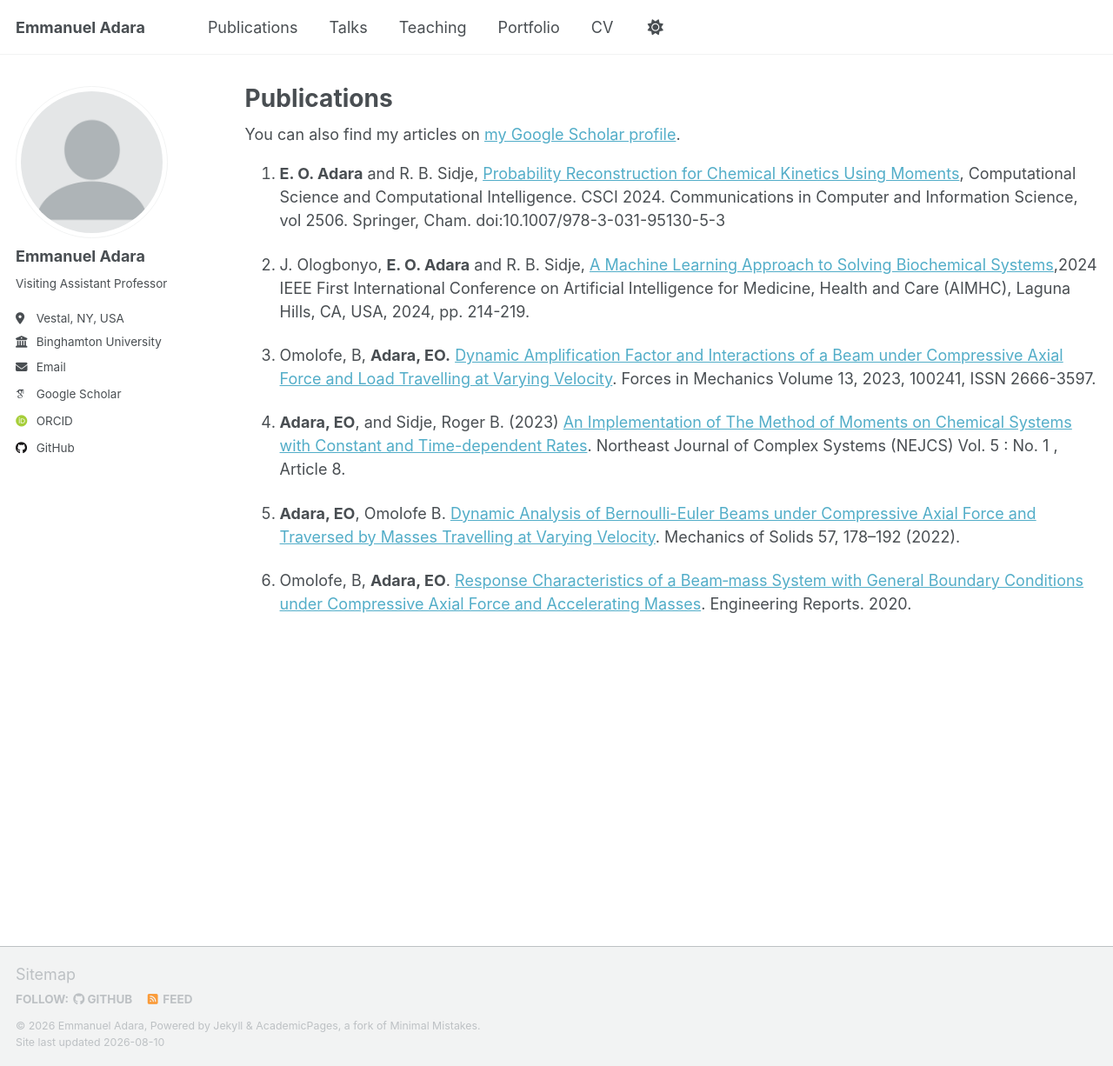
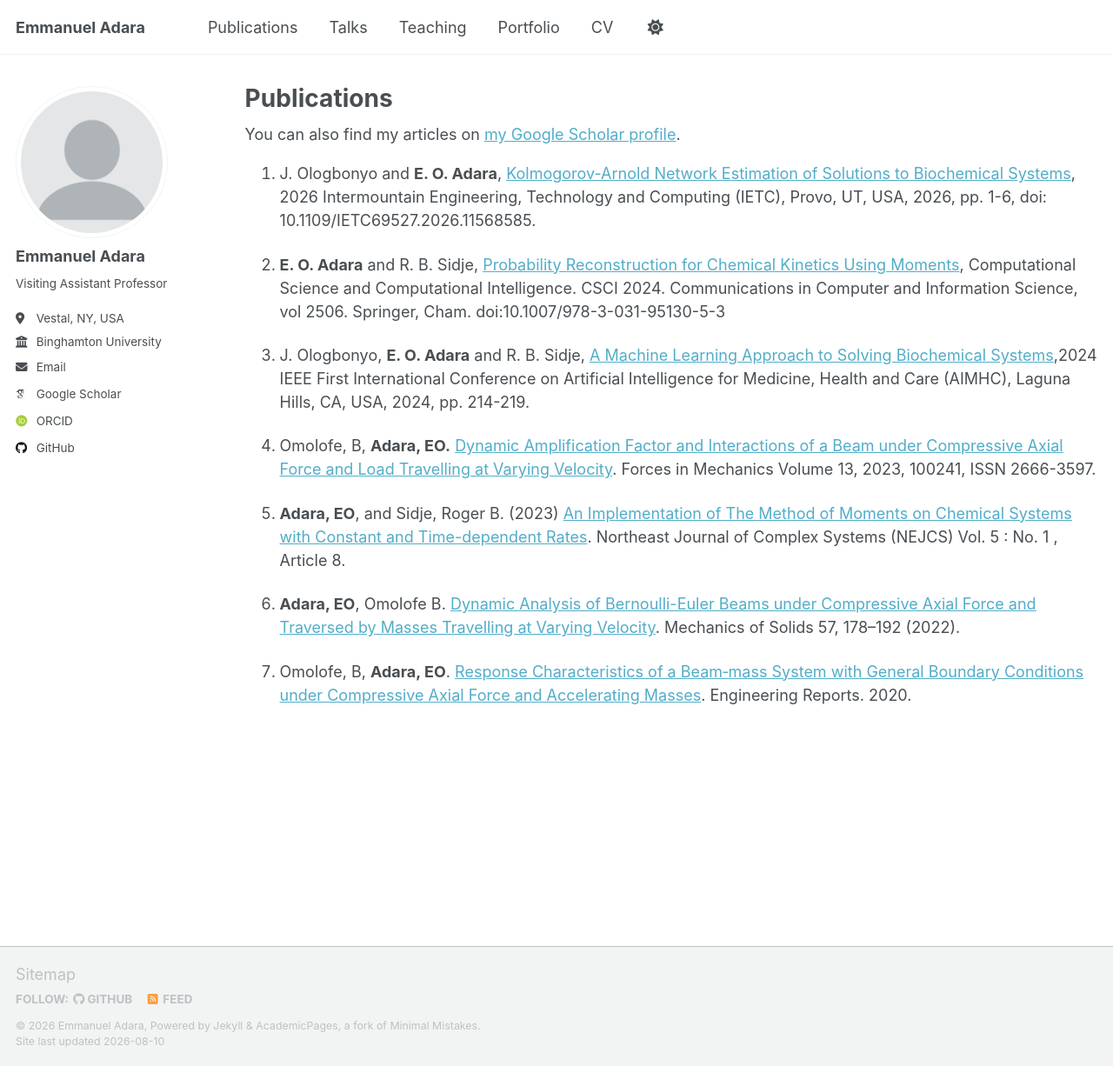
Before and after one commit to EmmanuelAdara/EmmanuelAdara.github.io, a Jekyll site: the page built from _pages/publications.md, in a window 1280 px wide and 1226 px high. Shown: the whole window at 87% size. Built offline with Jekyll 4.4.1, drawn with Linux system fonts in a browser that asks for light colours; some web fonts are replaced; a script that is not in the unit is left out.

Commit message:
Update publications.md

```diff
--- a/_pages/publications.md
+++ b/_pages/publications.md
@@ -9,6 +9,7 @@ author_profile: true
   <div class="wordwrap">You can also find my articles on <a href="{{author.googlescholar}}">my Google Scholar profile</a>.</div>
 {% endif %}
 
+ 1. J. Ologbonyo and **E. O. Adara**, <a href="https://ieeexplore.ieee.org/document/11568585">Kolmogorov-Arnold Network Estimation of Solutions to Biochemical Systems</a>, 2026 Intermountain Engineering, Technology and Computing (IETC), Provo, UT, USA, 2026, pp. 1-6, doi: 10.1109/IETC69527.2026.11568585.
 
 1. **E. O. Adara** and R. B. Sidje, <a href="https://doi.org/10.1007/978-3-031-95130-5_3">Probability Reconstruction for Chemical Kinetics Using Moments</a>,
 Computational Science and Computational Intelligence. CSCI 2024. Communications in Computer and Information Science, vol 2506. Springer, Cham. doi:10.1007/978-3-031-95130-5-3
```
